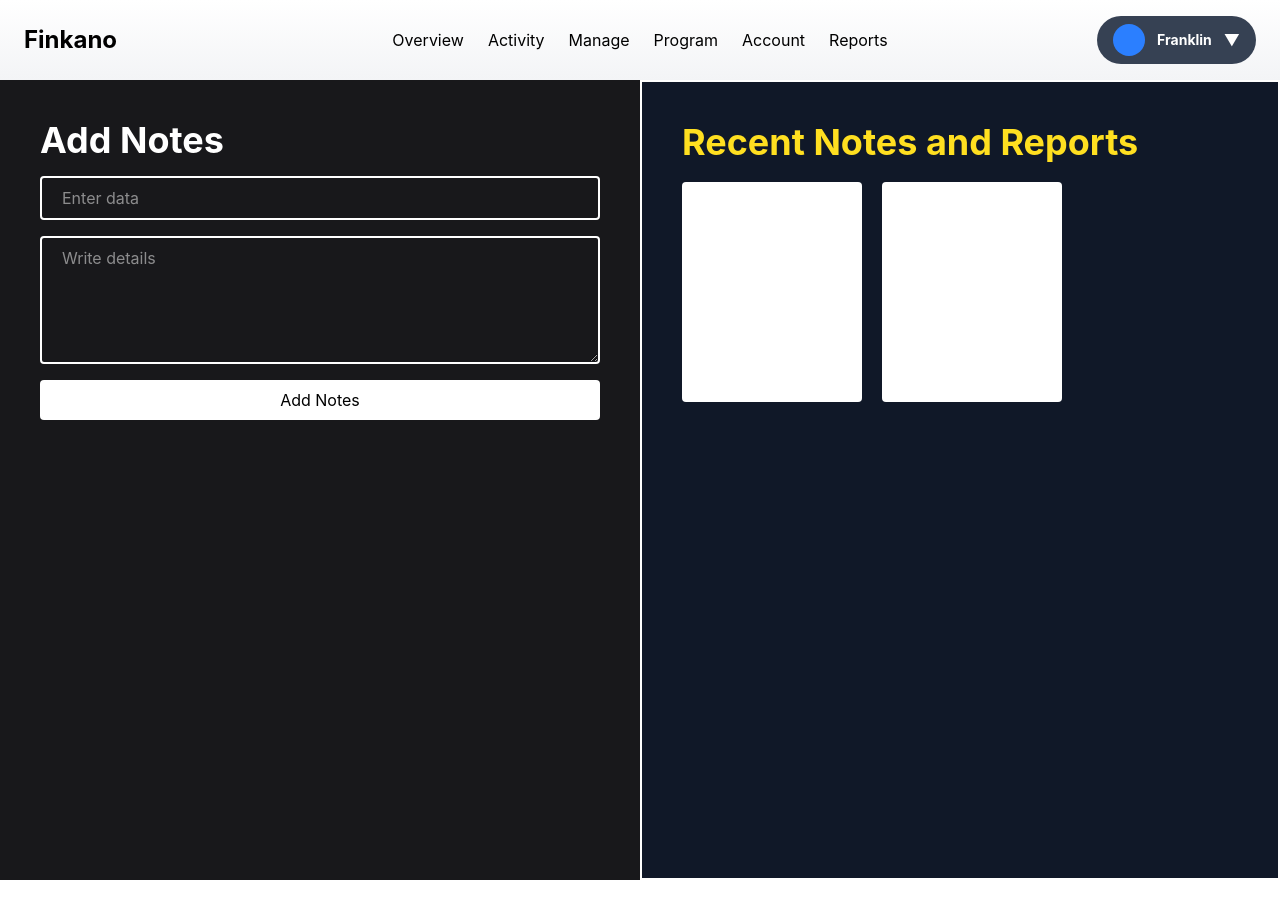
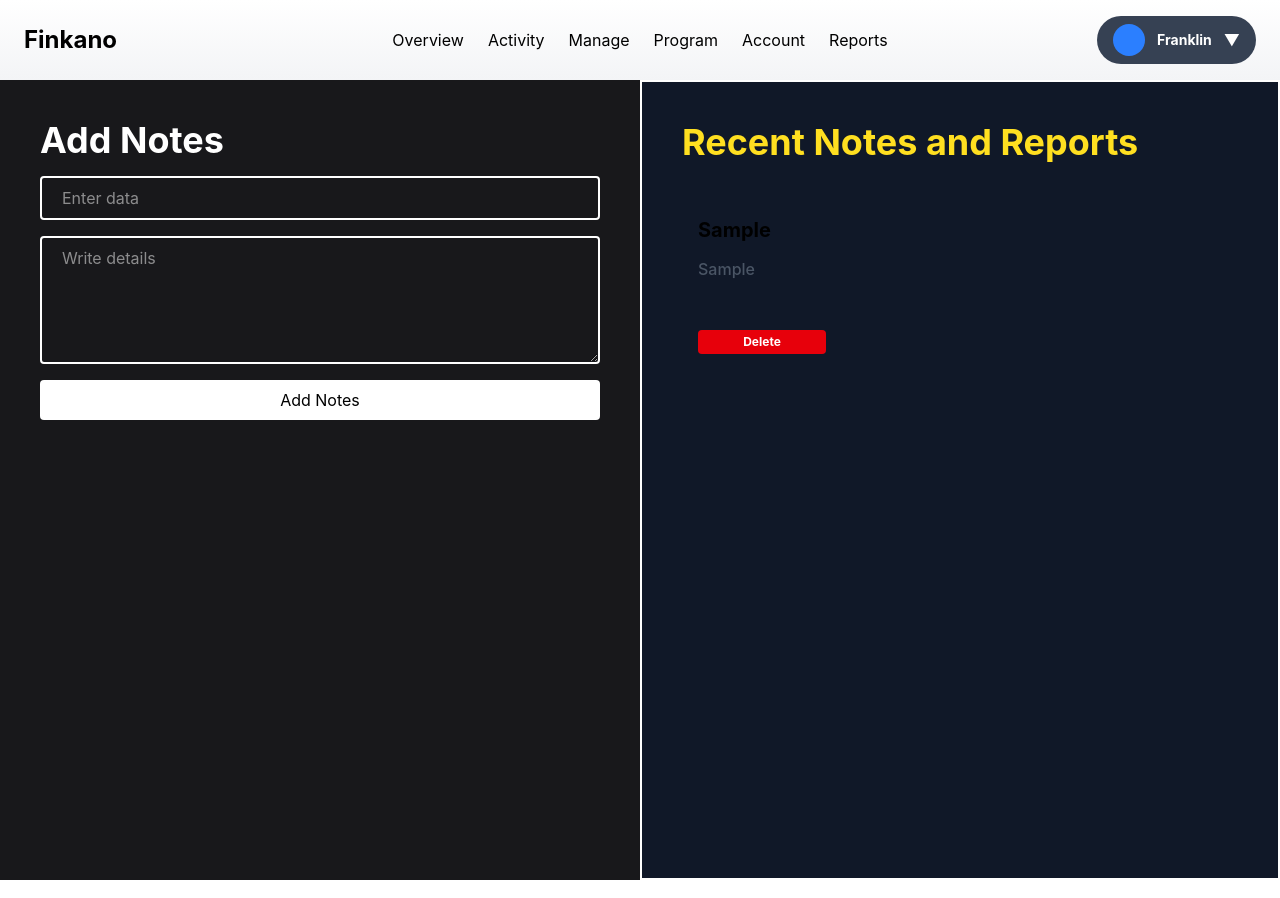
Before and after one commit to TusharJain86/webdev-ui, a React (Vite) app: page /Report in a window 1280 px wide. Both pictures are taken after typing "Sample", "Sample" into the empty fields and a click on the button "Add Notes". Built offline with nearby package versions, Linux system fonts and the light colour scheme.

Commit message:
mapping done on notes update live changes with delete note icons

```diff
--- a/package.json
+++ b/package.json
@@ -11,6 +11,7 @@
   },
   "dependencies": {
     "@tailwindcss/vite": "^4.2.2",
+    "lucide-react": "^1.8.0",
     "react": "^19.2.4",
     "react-dom": "^19.2.4",
     "react-router-dom": "^7.14.0",
--- a/src/pages/Report.jsx
+++ b/src/pages/Report.jsx
@@ -1,13 +1,18 @@
 import React, { useState } from 'react'
-
+import { X } from "lucide-react";
 const Report = () => {
 
   const [title, setTitle] = useState("")
   const [details, setDetails] = useState("")
 
+  const [task, setTask] = useState([])
+
   const submitHandler = (e) =>{
     e.preventDefault()
-    console.log(title, details);
+
+    const copyTask =[...task];
+    copyTask.push({title, details})
+    setTask(copyTask)
 
     setTitle("")
     setDetails("")
@@ -34,15 +39,23 @@ const Report = () => {
 
         </textarea>
 
-        <button className='bg-white text-black rounded px-5 py-2 w-full outline-none '>Add Notes</button>
+        <button className='bg-white text-black rounded px-5 py-2 w-full outline-none active:scale-102'>Add Notes</button>
       </form>
 
       <div className=' p-10 lg:w-1/2 bg-gray-900 lg:border-2'>
       <h1 className='text-4xl font-bold text-yellow-300'>Recent Notes and Reports</h1>
-      <div className='flex flex-wrap mt-5 gap-5 h-full overflow-auto'>
-        <div className='h-55 w-45 bg-white rounded'></div>
-        <div className='h-55 w-45 bg-white rounded'></div>
-      </div>
+      <div className='flex flex-wrap items-start justify-start mt-5 gap-5 h-full overflow-auto'>
+        {task.map(function(elem, idx){
+          return <div key={idx} className='flex justify-between flex-col items-start h-52 w-40 relative rounded text-black py-9 px-4 bg-[url("https://static.vecteezy.com/system/resources/previews/037/152/677/non_2x/sticky-note-paper-background-free-png.png")] bg-cover'>
+            <div>
+            <h3 className='leading-tight text-xl font-bold'>{elem.title}</h3>
+            <p className='mt-4 leading-tight font-medium text-gray-600'>{elem.details}</p>
+            </div>
+            <button className='w-full mt-5 bg-red-600 py-1 text-xs rounded font-bold text-white cursor-pointer active:scale-102'> Delete</button>
+          </div>
+        })}
+
+        </div>
       </div>
     </div>
   )
```
Also changed, not shown: 1 other file (tests, documents, lock files or other folders).
